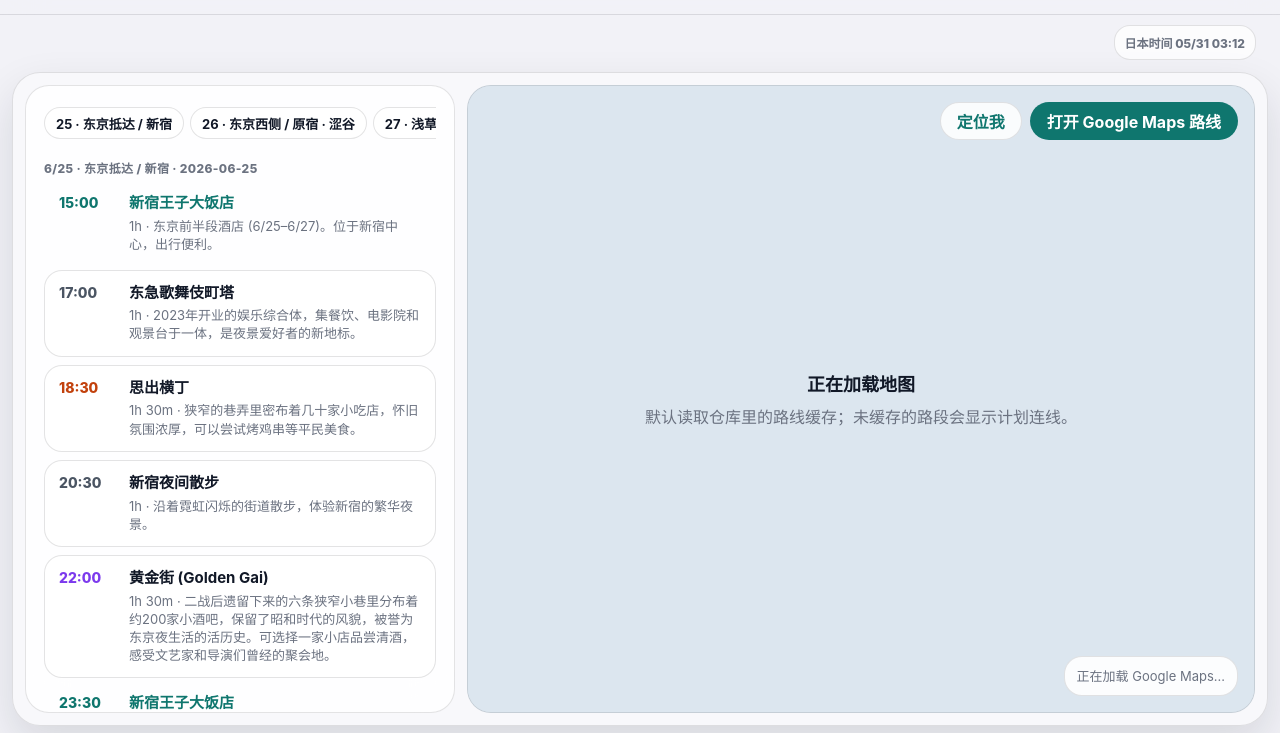
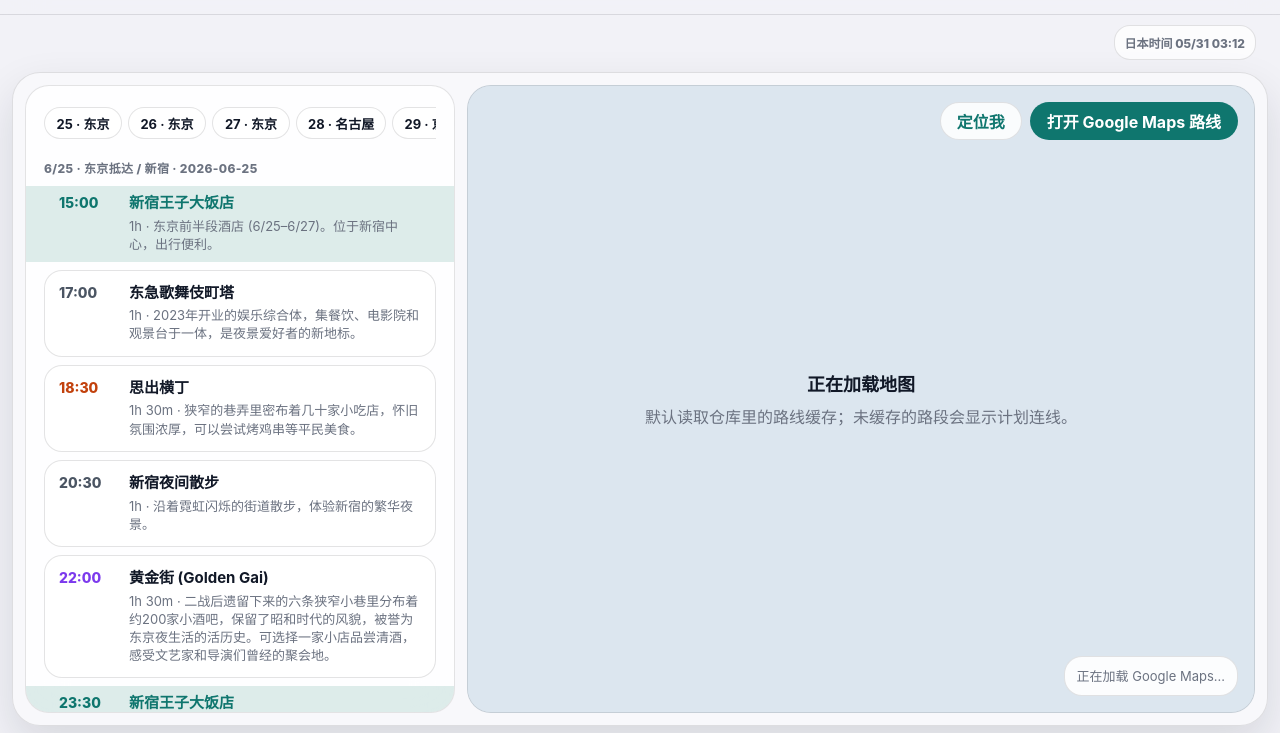
Before and after one commit to EriseHe/trip, a website: page japan2026/index.html in a window 1280 px wide. Shown: the part 67-800 px from the top of the page. Drawn offline with Linux system fonts and the light colour scheme; some packages are replaced by stand-ins of ours.

Commit message:
Shorten day tabs and style hotel rows

```diff
--- a/japan2026/app.js
+++ b/japan2026/app.js
@@ -861,14 +861,48 @@ function createDayTab(dayId, label, isActive) {
 }
 
 function getDayTabLabel(day) {
+  const dayOfMonth = getDayOfMonth(day);
+  const place = getDayTabPlace(day);
+  return [dayOfMonth, place].filter(Boolean).join(" · ");
+}
+
+function getDayOfMonth(day) {
+  const dateDay = String(day.date || "").match(/^\d{4}-\d{2}-(\d{2})$/);
+  if (dateDay) return String(Number(dateDay[1]));
+
   const label = String(day.label || "");
   const labelMatch = /^(\d{1,2})\/(\d{1,2})(.*)$/.exec(label);
   if (labelMatch) {
-    const dayOfMonth = Number(labelMatch[2]);
-    const suffix = labelMatch[3] || "";
-    return `${dayOfMonth}${suffix}`;
+    return String(Number(labelMatch[2]));
   }
+
   return label;
+}
+
+function getDayTabPlace(day) {
+  if (day.tabPlace) return String(day.tabPlace).trim();
+
+  const label = String(day.label || "");
+  const placeRules = [
+    [/横滨|橫濱|yokohama/i, "横滨"],
+    [/奈良|nara/i, "奈良"],
+    [/宇治|uji/i, "宇治"],
+    [/京都|岚山|嵐山|祇园|祇園|清水寺|伏见稻荷|伏見稻荷|kyoto|arashiyama/i, "京都"],
+    [/名古屋|nagoya/i, "名古屋"],
+    [/东京|東京|新宿|原宿|涩谷|澀谷|浅草|淺草|上野|秋叶原|秋葉原|中野|银座|銀座|tokyo|shinjuku|shibuya|akihabara/i, "东京"],
+  ];
+  const match = placeRules.find(([pattern]) => pattern.test(label));
+  if (match) return match[1];
+
+  return getFallbackDayTabPlace(label);
+}
+
+function getFallbackDayTabPlace(label) {
+  return label
+    .replace(/^\d{1,2}\/\d{1,2}\s*·\s*/, "")
+    .split(/[\/→·]/)[0]
+    .replace(/抵达|抵達|最后一天|一日游|东侧|西侧|東側|西側/g, "")
+    .trim();
 }
 
 function renderTimeline() {
--- a/japan2026/index.html
+++ b/japan2026/index.html
@@ -4,7 +4,7 @@
     <meta charset="utf-8" />
     <meta name="viewport" content="width=device-width, initial-scale=1" />
     <title>Japan Live Itinerary Map</title>
-    <link rel="stylesheet" href="./styles.css" />
+    <link rel="stylesheet" href="./styles.css?v=20260530-tabs-hotel" />
   </head>
   <body>
     <header class="app-header">
@@ -69,6 +69,6 @@
 
     <script src="./config.js"></script>
     <script src="./route-cache.js?v=20260530-route-skip"></script>
-    <script src="./app.js?v=20260530-copy-json" defer></script>
+    <script src="./app.js?v=20260530-tabs-hotel" defer></script>
   </body>
 </html>
--- a/japan2026/styles.css
+++ b/japan2026/styles.css
@@ -315,6 +315,22 @@ button:focus-visible,
   border-color: transparent;
   background: transparent;
   transform: none;
+}
+
+.stop-card--hotel,
+.stop-card--hotel:hover,
+.stop-card--hotel.is-now {
+  margin-right: -18px;
+  margin-left: -18px;
+  border-color: transparent;
+  border-radius: 0;
+  background: rgba(15, 118, 110, 0.14);
+  padding-right: 32px;
+  padding-left: 32px;
+}
+
+.stop-card--hotel:hover {
+  background: rgba(15, 118, 110, 0.18);
 }
 
 .stop-card--hotel .stop-time {
```
